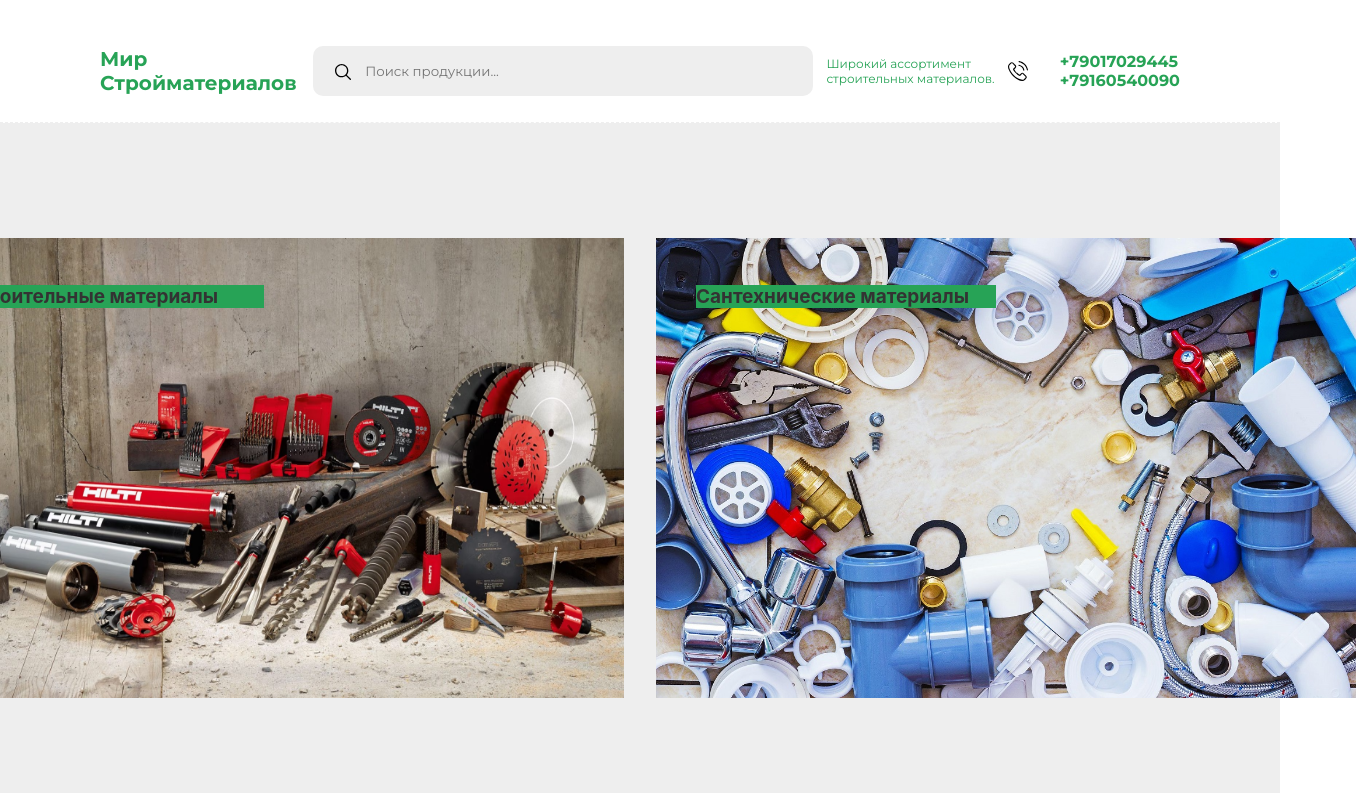
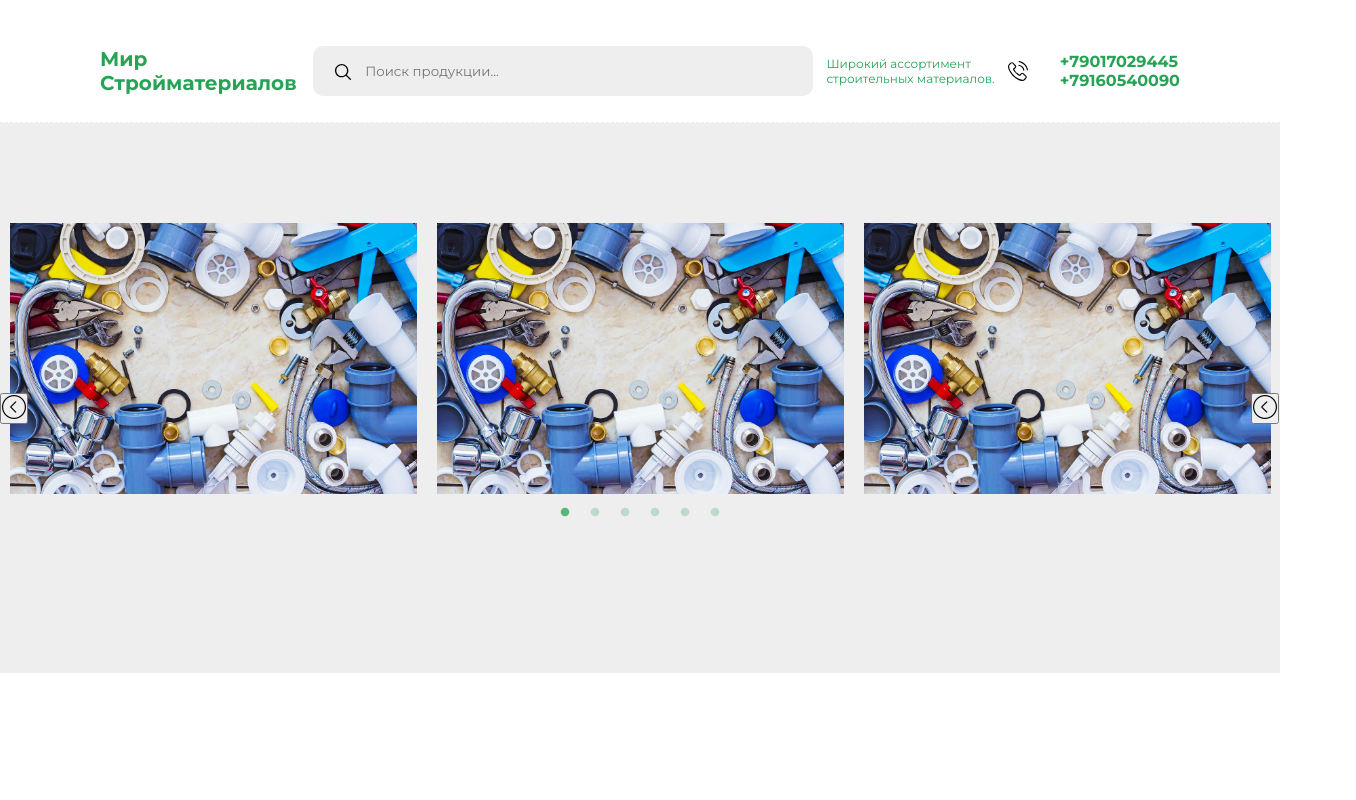
Before and after one commit to koontinuum/mirstroymaterialov, a React (Create React App) app: page / in a window 1280 px wide. Shown: the whole page, 1356 px wide, since content can reach past the window. Built offline with nearby package versions, Linux system fonts and the light colour scheme.

Commit message:
feat/fix/addreactslick

```diff
--- a/package.json
+++ b/package.json
@@ -12,7 +12,9 @@
     "react-dom": "^18.2.0",
     "react-router-dom": "^6.10.0",
     "react-scripts": "5.0.1",
+    "react-slick": "^0.29.0",
     "sass": "^1.62.0",
+    "slick-carousel": "^1.8.1",
     "web-vitals": "^2.1.4"
   },
   "scripts": {
--- a/public/index.html
+++ b/public/index.html
@@ -19,7 +19,6 @@
       Notice the use of %PUBLIC_URL% in the tags above.
       It will be replaced with the URL of the `public` folder during the build.
       Only files inside the `public` folder can be referenced from the HTML.
-
       Unlike "/favicon.ico" or "favicon.ico", "%PUBLIC_URL%/favicon.ico" will
       work correctly both with client-side routing and a non-root public URL.
       Learn how to configure a non-root public URL by running `npm run build`.
@@ -32,6 +31,19 @@
       rel="stylesheet"
     />
     <!-- Fonts -->
+    <!-- ReactSlick -->
+    <link
+      rel="stylesheet"
+      type="text/css"
+      charset="UTF-8"
+      href="https://cdnjs.cloudflare.com/ajax/libs/slick-carousel/1.6.0/slick.min.css"
+    />
+    <link
+      rel="stylesheet"
+      type="text/css"
+      href="https://cdnjs.cloudflare.com/ajax/libs/slick-carousel/1.6.0/slick-theme.min.css"
+    />
+    <!-- ReactSlick -->
     <title>React App</title>
   </head>
   <body>
@@ -40,10 +52,8 @@
     <!--
       This HTML file is a template.
       If you open it directly in the browser, you will see an empty page.
-
       You can add webfonts, meta tags, or analytics to this file.
       The build step will place the bundled scripts into the <body> tag.
-
       To begin the development, run `npm start` or `yarn start`.
       To create a production bundle, use `npm run build` or `yarn build`.
     -->
--- a/src/App.css
+++ b/src/App.css
@@ -3,3 +3,6 @@
   margin: 0;
   box-sizing: border-box;
 }
+.slickContainer {
+  width: 85%;
+}
--- a/src/components/main/placeOfChoice/PlaceOfChoice.jsx
+++ b/src/components/main/placeOfChoice/PlaceOfChoice.jsx
@@ -1,21 +1,69 @@
-import React from "react";
+import React, { Component, useRef } from "react";
+import Slider from "react-slick";
 import css from "./PlaceOfChoice.module.scss";
-import mainImg1 from "../../../assets/mainImg1.avif";
-import mainImg3 from "../../../assets/mainImg3.jpg";
+import mainImg from "../../../assets/mainImg3.jpg";
+import click from "../../../assets/click.png";
 
-function PlaceOfChoice() {
+const PlaceOfChoice = () => {
+  const arrowRef = useRef(null);
+  var settings = {
+    dots: true,
+    infinite: true,
+    slidesToShow: 3,
+    slidesToScroll: 1,
+    autoplay: false,
+    autoplaySpeed: 3000,
+    pauseOnHover: true,
+    arrows: false,
+  };
   return (
-    <div className={css.choiceContent}>
-      <div className={css.firstContent}>
-        <h1>Строительные материалы</h1>
-        <img src={mainImg1} alt="" />
-      </div>
-      <div className={css.secondContent}>
-        <h1>Cантехнические материалы</h1>
-        <img src={mainImg3} alt="" />
-      </div>
+    <div className={css.main}>
+      <button
+        className={css.prevClick}
+        onClick={() => arrowRef.current.slickNext()}
+      >
+        <img src={click} alt="" />
+      </button>
+      <Slider ref={arrowRef} {...settings}>
+        <div className={css.mainImg}>
+          <h3 className={css.mainImgContents}>
+            <img src={mainImg} alt="" />
+          </h3>
+        </div>
+        <div className={css.mainImg}>
+          <h3 className={css.mainImgContents}>
+            <img src={mainImg} alt="" />
+          </h3>
+        </div>
+        <div className={css.mainImg}>
+          <h3 className={css.mainImgContents}>
+            <img src={mainImg} alt="" />
+          </h3>
+        </div>
+        <div className={css.mainImg}>
+          <h3 className={css.mainImgContents}>
+            <img src={mainImg} alt="" />
+          </h3>
+        </div>
+        <div className={css.mainImg}>
+          <h3 className={css.mainImgContents}>
+            <img src={mainImg} alt="" />
+          </h3>
+        </div>
+        <div className={css.mainImg}>
+          <h3 className={css.mainImgContents}>
+            <img src={mainImg} alt="" />
+          </h3>
+        </div>
+      </Slider>
+      <button
+        className={css.nextClick}
+        onClick={() => arrowRef.current.slickPrev()}
+      >
+        <img src={click} alt="" />
+      </button>
     </div>
   );
-}
+};
 
 export default PlaceOfChoice;
--- a/src/components/main/placeOfChoice/PlaceOfChoice.module.scss
+++ b/src/components/main/placeOfChoice/PlaceOfChoice.module.scss
@@ -1,58 +1,48 @@
-.choiceContent {
+.main {
   width: 100%;
-  height: 670px;
-  display: flex;
-  gap: 32px;
-  align-items: center;
-  justify-content: center;
-  .firstContent {
-    width: 700px;
-    h1 {
-      width: 300px;
-      font-size: 19px;
-      position: relative;
-      top: 70px;
-      left: 40px;
-      color: #333333;
-      background: #27a356;
-    }
-    img {
-      width: 700px;
-      height: 460px;
-      cursor: pointer;
-    }
-    img:hover {
-      width: 715px;
-      height: 475px;
-      transition: 0.3s;
-      -webkit-box-shadow: 0px 20px 8px 11px rgba(34, 60, 80, 0.2);
-      -moz-box-shadow: 0px 20px 8px 11px rgba(34, 60, 80, 0.2);
-      box-shadow: 0px 20px 8px 11px rgba(34, 60, 80, 0.2);
-    }
+  height: 550px;
+  position: relative;
+  .nextClick {
+    z-index: 1;
+    position: absolute;
+    top: 270px;
   }
-  .secondContent {
-    width: 700px;
-    h1 {
-      width: 300px;
-      font-size: 19px;
-      position: relative;
-      top: 70px;
-      left: 40px;
-      color: #333333;
-      background: #27a356;
-    }
-    img {
-      width: 700px;
-      height: 460px;
-      cursor: pointer;
-    }
-    img:hover {
-      width: 715px;
-      height: 475px;
-      transition: 0.3s;
-      -webkit-box-shadow: 0px 20px 8px 11px rgba(34, 60, 80, 0.2);
-      -moz-box-shadow: 0px 20px 8px 11px rgba(34, 60, 80, 0.2);
-      box-shadow: 0px 20px 8px 11px rgba(34, 60, 80, 0.2);
+  .prevClick {
+    z-index: 1;
+    position: absolute;
+    top: 270px;
+    right: 1px;
+  }
+  .mainImg {
+    width: 100%;
+    height: 100%;
+    .mainImgContents {
+      width: 100%;
+      height: 100%;
+      img {
+        width: 100%;
+        height: 100%;
+      }
     }
   }
 }
+:global {
+  .slick-slide {
+    margin-top: 100px;
+    padding-right: 10px;
+    padding-left: 10px;
+  }
+  .slick-dots {
+    background: #eeeeee;
+  }
+  .slick-dots li button:before {
+    font-size: 10px;
+    color: #27a356;
+  }
+  .slick-dots li.slick-active button:before {
+    color: #27a356;
+  }
+  .slick-track {
+    height: 100%;
+  }
+}
```
Also changed, not shown: src/assets/click.png (added), 1 other file (tests, documents, lock files or other folders).
